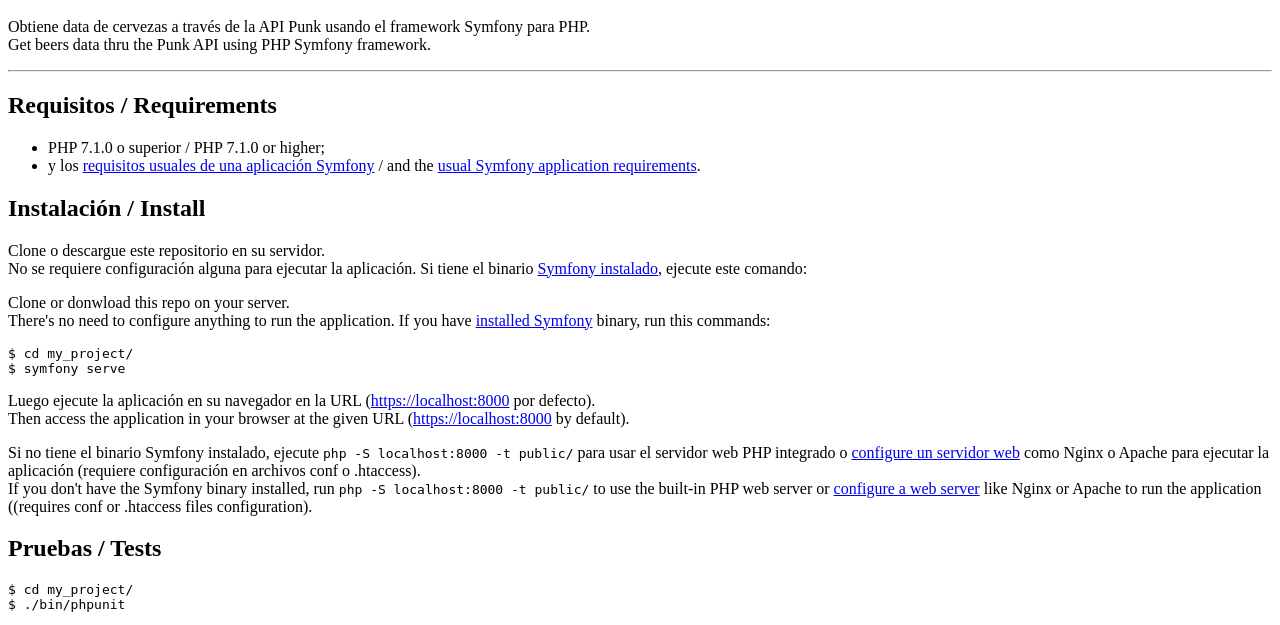
After one commit to varelajp/punk-api-symfony-test, a Symfony app: template templates/index.html.twig in a window 1280 px wide. The commit adds this page. Shown: the part 382-1007 px from the top of the page. Run offline with Twig, Linux system fonts and the light colour scheme; the template is opened without the code that fills it, so the values that code supplies are empty; some libraries are stand-ins or nearby versions.

Commit message:
Add 4 Templates: - base.html.twig - index.html.twig - beers-by-food.html.twig - beer-by-id.html.twig

```diff
--- a/templates/base.html.twig
+++ b/templates/base.html.twig
@@ -1,12 +1,13 @@
 <!DOCTYPE html>
-<html>
+<html lang="en">
   <head>
     <meta charset="UTF-8">
+    <meta name="viewport" content="width=device-width, initial-scale=1.0">
     <title>{% block title %}Welcome!{% endblock %}</title>
-        {% block stylesheets %}{% endblock %}
+{# {% block stylesheets %}{% endblock %} #}
   </head>
   <body>
 {% block body %}{% endblock %}
-        {% block javascripts %}{% endblock %}
+{# {% block javascripts %}{% endblock %} #}
   </body>
 </html>
--- /dev/null
+++ b/templates/index.html.twig
@@ -0,0 +1,55 @@
+{% extends "base.html.twig" %}
+
+{% block title %}Punk API and Symfony Test{% endblock %}
+
+{% block body %}
+<h1 id="punk-api-symfony-test">punk-api-symfony-test</h1>
+<p><img src="https://encrypted-tbn0.gstatic.com/images?q=tbn%3AANd9GcSXtZVLUmGNb_FcjwgqrZbPfTBYnehHfmZMtQ&usqp=CAU" width="200">&nbsp;&nbsp;&nbsp;<b>and</b>&nbsp;&nbsp;&nbsp;<img src="https://symfony.com/images/logos/header-logo.svg" alt="alt text" title="Logo Title Text 1"></p>
+<p>Obtiene data de cervezas a trav&eacute;s de la API Punk usando el framework Symfony para PHP.<br>
+Get beers data thru the Punk API using PHP Symfony framework.</p>
+<hr>
+<h2 id="requisitos-requirements">Requisitos / Requirements</h2>
+<ul>
+<li>PHP 7.1.0 o superior / PHP 7.1.0 or higher;</li>
+<li>y los <a href="https://symfony.com/doc/current/cookbook/configuration/web_server_configuration.html">requisitos usuales de una aplicaci&oacute;n Symfony</a> / and the <a href="https://symfony.com/doc/current/cookbook/configuration/web_server_configuration.html">usual Symfony application requirements</a>.</li>
+</ul>
+<h2 id="instalaci-oacute-n-install">Instalaci&oacute;n / Install</h2>
+<p>Clone o descargue este repositorio en su servidor.<br>
+No se requiere configuraci&oacute;n alguna para ejecutar la aplicaci&oacute;n. Si tiene
+el binario <a href="https://symfony.com/download">Symfony instalado</a>, ejecute este comando:</p>
+<p>Clone or donwload this repo on your server.<br>
+There&#39;s no need to configure anything to run the application. If you have
+<a href="https://symfony.com/download">installed Symfony</a> binary, run this commands:</p>
+<pre><code class="lang-bash"><span class="hljs-variable">$ </span>cd my_project/
+<span class="hljs-variable">$ </span>symfony serve
+</code></pre>
+<p>Luego ejecute la aplicaci&oacute;n en su navegador en la URL (<a href="https://localhost:8000">https://localhost:8000</a> por defecto).<br>
+Then access the application in your browser at the given URL (<a href="https://localhost:8000">https://localhost:8000</a> by default).</p>
+<p>Si no tiene el binario Symfony instalado, ejecute <code>php -S localhost:8000 -t public/</code>
+para usar el servidor web PHP integrado o <a href="https://symfony.com/doc/current/cookbook/configuration/web_server_configuration.html">configure un servidor web</a> como Nginx o
+Apache para ejecutar la aplicaci&oacute;n (requiere configuraci&oacute;n en archivos conf o .htaccess).<br>
+If you don&#39;t have the Symfony binary installed, run <code>php -S localhost:8000 -t public/</code>
+to use the built-in PHP web server or <a href="https://symfony.com/doc/current/cookbook/configuration/web_server_configuration.html">configure a web server</a> like Nginx or
+Apache to run the application ((requires conf or .htaccess files configuration).</p>
+<h2 id="pruebas-tests">Pruebas / Tests</h2>
+<pre><code class="lang-bash"><span class="hljs-variable">$ </span>cd my_project/
+<span class="hljs-variable">$ </span>./bin/phpunit
+</code></pre>
+<p><img src="https://drive.google.com/uc?export=view&id=12rjrrWdXVoFlWQ2ftypv-wl_5XMRGs8E" width="600" alt="PHPUnit Test"></p>
+<h2 id="endpoint-service-1">Endpoint service 1</h2>
+<p>Usando el servidor PHP integrado / Using built-in PHP web server:
+<a href="https://localhost:8000/search-by-food/{word-to-search}">https://localhost:8000/search-by-food/{word-to-search}</a><br>
+En un servidor web Nginx o Apache / On a Nginx or Apache web server:
+<a href="http://server/api_path/search-by-food/{word-to-search}">http://server/api_path/search-by-food/{word-to-search}</a></p>
+<h2 id="endpoint-service-2">Endpoint service 2</h2>
+<p>Usando el servidor PHP integrado / Using built-in PHP web server:
+<a href="https://localhost:8000/search-by-id/{id-to-search}">https://localhost:8000/search-by-id/{id-to-search}</a><br>
+En un servidor web Nginx o Apache / On a Nginx or Apache web server:
+<a href="http://server/api_path/search-by-id/{id-to-search}">http://server/api_path/search-by-id/{id-to-search}</a></p>
+<h2 id="live-demo">Live Demo</h2>
+<p><a href="http://varelajp.byethost15.com/test/php/punk-api-test/public/search-by-id/4">http://varelajp.byethost15.com/test/php/punk-api-test/public/search-by-id/4</a><br>
+<a href="http://varelajp.byethost15.com/test/php/punk-api-test/public/search-by-id/6">http://varelajp.byethost15.com/test/php/punk-api-test/public/search-by-id/6</a><br>
+<a href="http://varelajp.byethost15.com/test/php/punk-api-test/public/search-by-food/meat">http://varelajp.byethost15.com/test/php/punk-api-test/public/search-by-food/meat</a><br>
+<a href="http://varelajp.byethost15.com/test/php/punk-api-test/public/search-by-food/chicken">http://varelajp.byethost15.com/test/php/punk-api-test/public/search-by-food/chicken</a><br>
+<a href="http://varelajp.byethost15.com/test/php/punk-api-test/public/search-by-food/Spicy_chicken_tikka_masala">http://varelajp.byethost15.com/test/php/punk-api-test/public/search-by-food/Spicy_chicken_tikka_masala</a></p>
+{% endblock %}
```
Also changed, not shown: templates/beer-by-id.html.twig (added, +16 -0 lines), templates/beers-by-food.html.twig (added, +17 -0 lines). Lines whose indentation alone changed are shown as unchanged.
